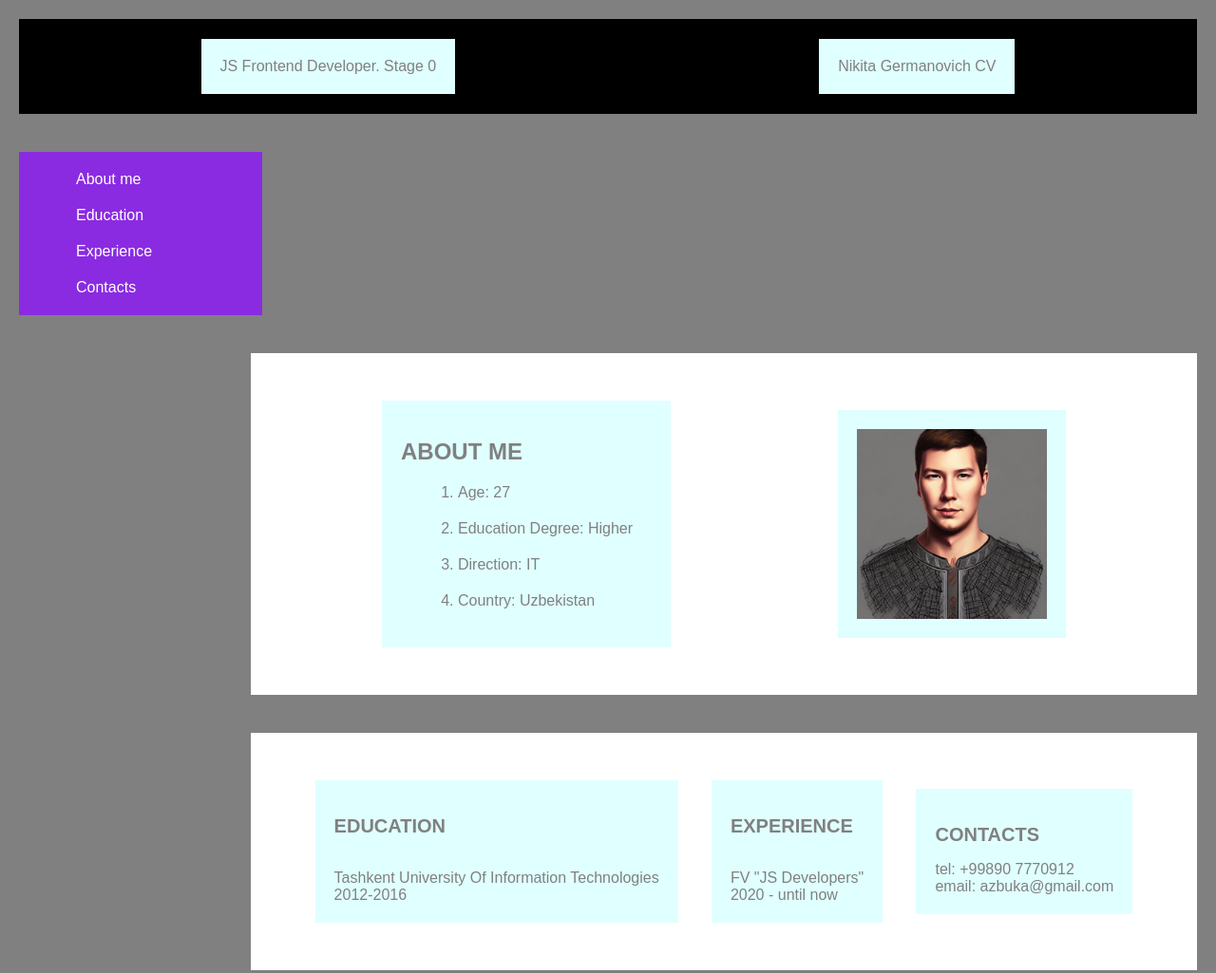
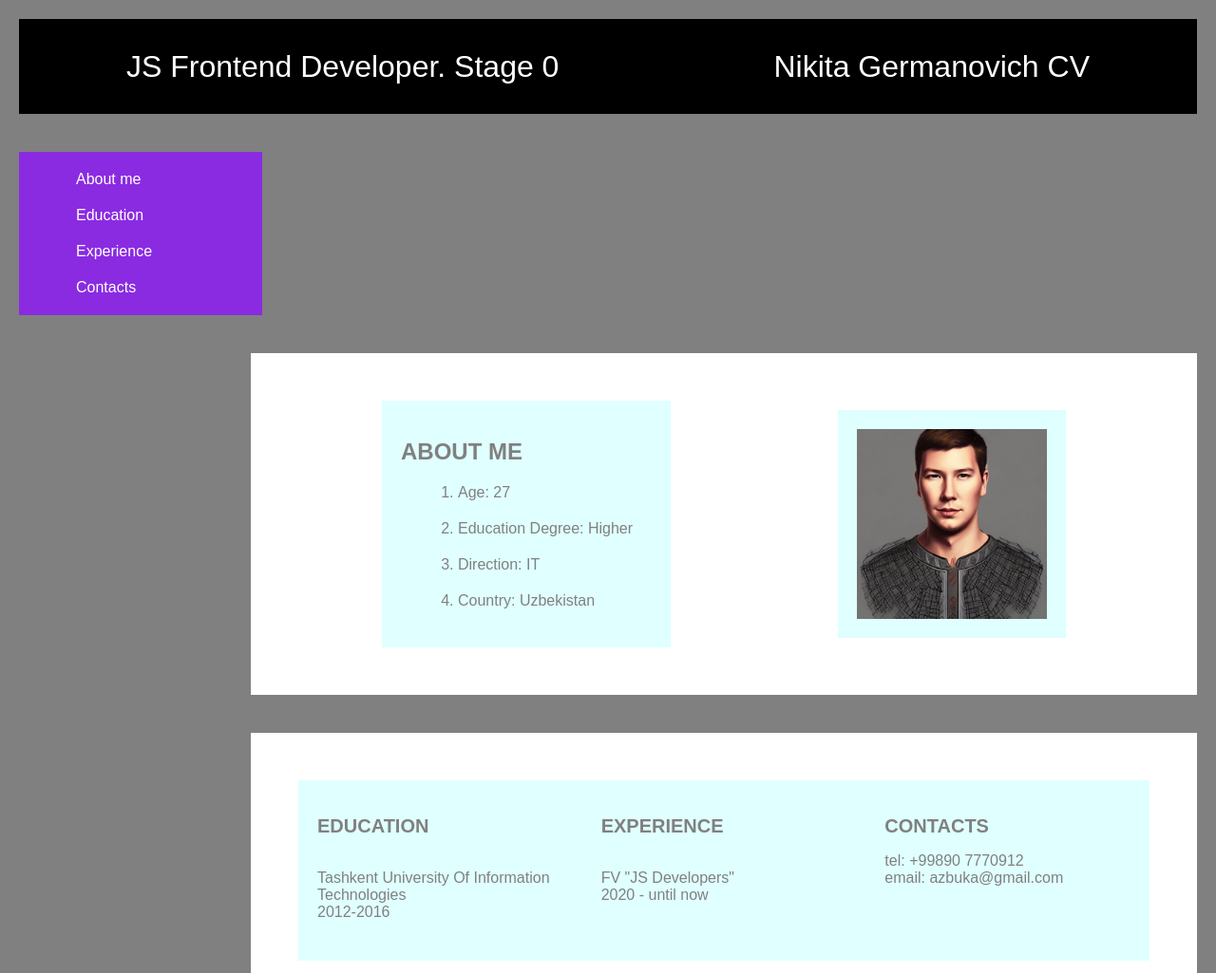
Before and after one commit to nikitamobile/rsschool-cv, a plain HTML site: page index.html in a window 1280 px wide. Shown: the top 1025 px of the page at 95% size. Drawn offline with Linux system fonts and the light colour scheme.

Commit message:
Update style.css

```diff
--- a/style.css
+++ b/style.css
@@ -35,12 +35,18 @@ div{
 
 }
 
-#div_width{
+.div_width{
     width: 300px;
     height:150px;
 }
 
-#div_header{
+#div_header_1{
+    font-size: 32;
+    background-color: black;
+    color: white;
+}
+
+#div_header_2{
     font-size: 32;
     background-color: black;
     color: white;
```
